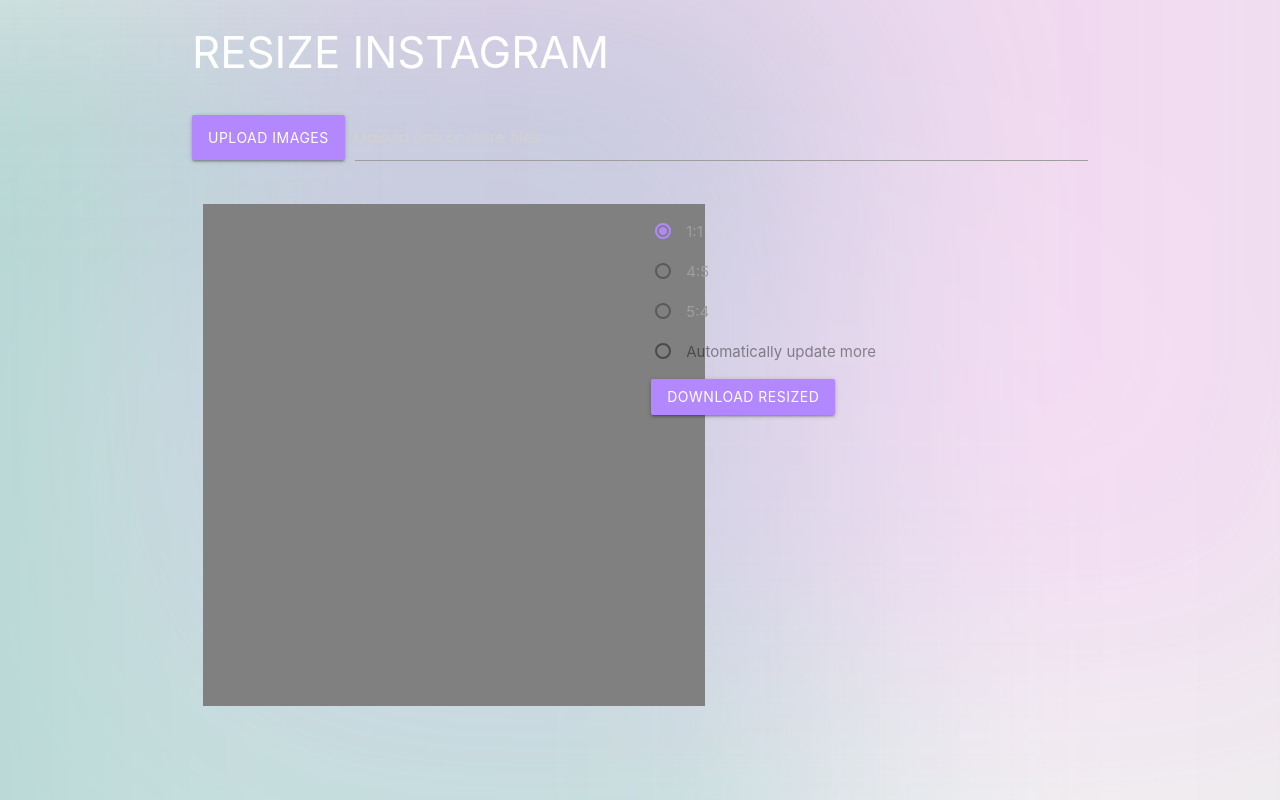
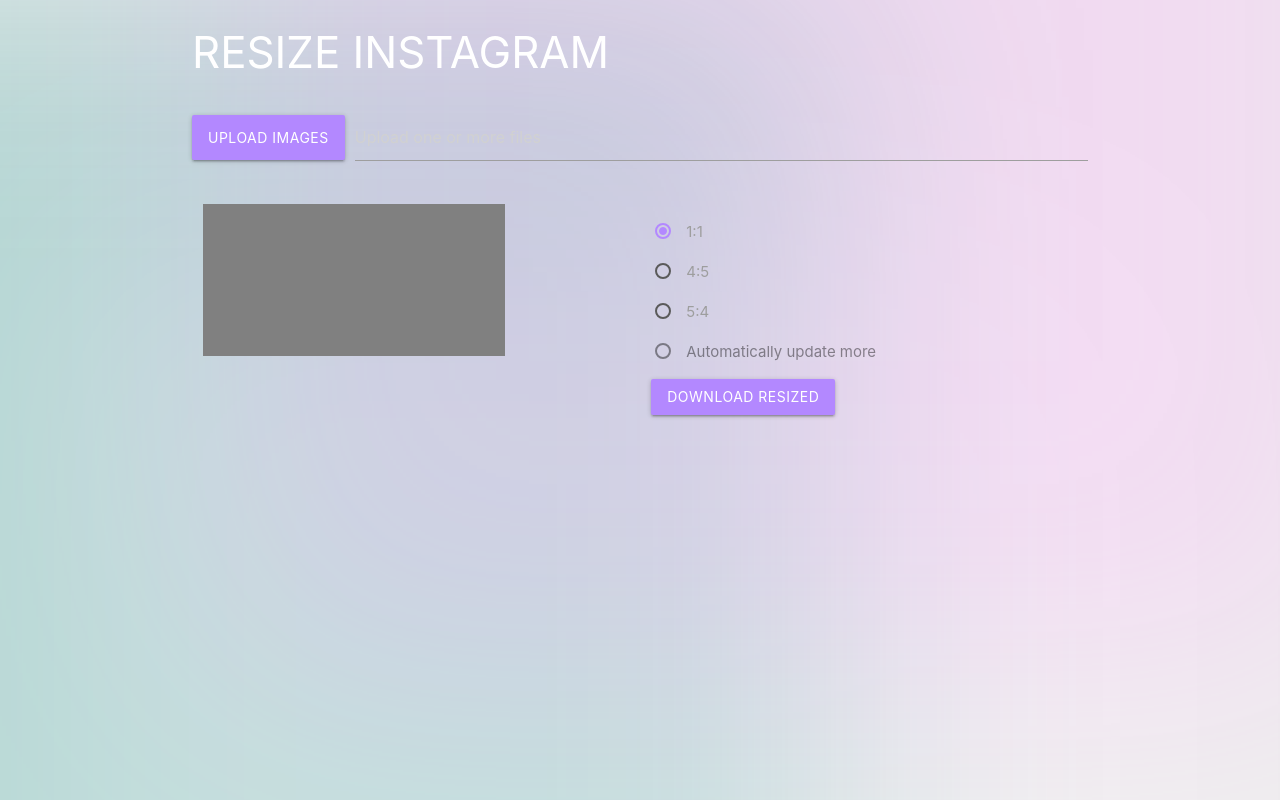
Before and after one commit to xncbf/resize-instagram, a Django app: page / in a window 1280 px wide. Run offline with Django 3.2, Linux system fonts and the light colour scheme; a map, chart or similar area stays blank.

Commit message:
Update canvas size

```diff
--- a/templates/index.html
+++ b/templates/index.html
@@ -5,8 +5,8 @@
             let canvas = document.getElementById("canvas");
             let ctx = canvas.getContext("2d");
             ctx.fillStyle = "gray";
-            const width = Math.min(window.innerWidth-100, canvas.width);
-            const height = Math.min(window.innerHeight-100, canvas.height);
+            const width = Math.min(window.innerWidth, canvas.width);
+            const height = Math.min(window.innerHeight, canvas.height);
             ctx.fillRect(0, 0, width, height);
         });
         function loadImage() {
@@ -28,8 +28,8 @@
             }
 
             function getXY(){
-                const MAX_WIDTH = Math.min(window.innerWidth-100, 500);
-                const MAX_HEIGHT = Math.min(window.innerHeight-100, 500);
+                const MAX_WIDTH = Math.min(window.innerWidth, 500);
+                const MAX_HEIGHT = Math.min(window.innerHeight, 500);
 
                 let width = img.width;
                 let height = img.height;
@@ -112,7 +112,7 @@
 </div>
 <div class='row'>
     <div class='col m12 l6'>
-        <canvas id="canvas" width="500" height="500"></canvas>
+        <canvas id="canvas"></canvas>
     </div>
     <div class='col m12 l6'>
         <form action="#">
```
